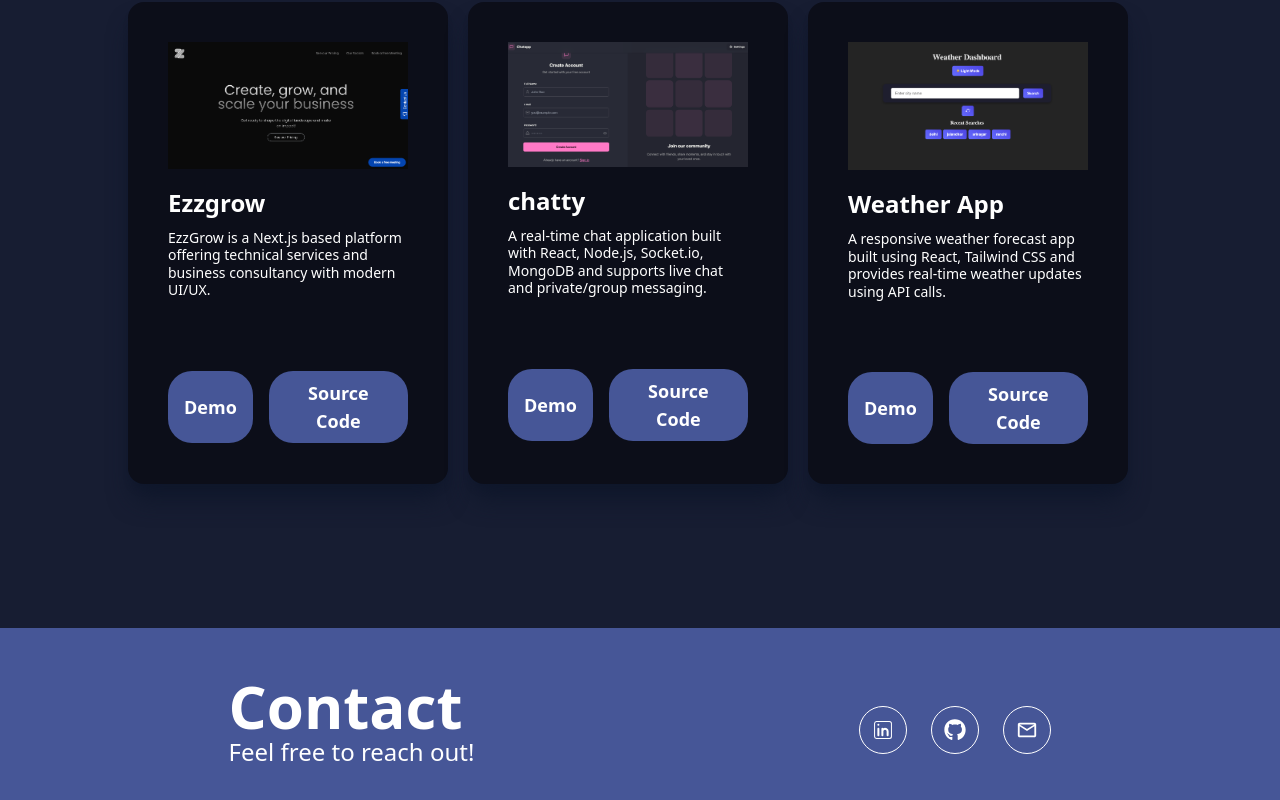
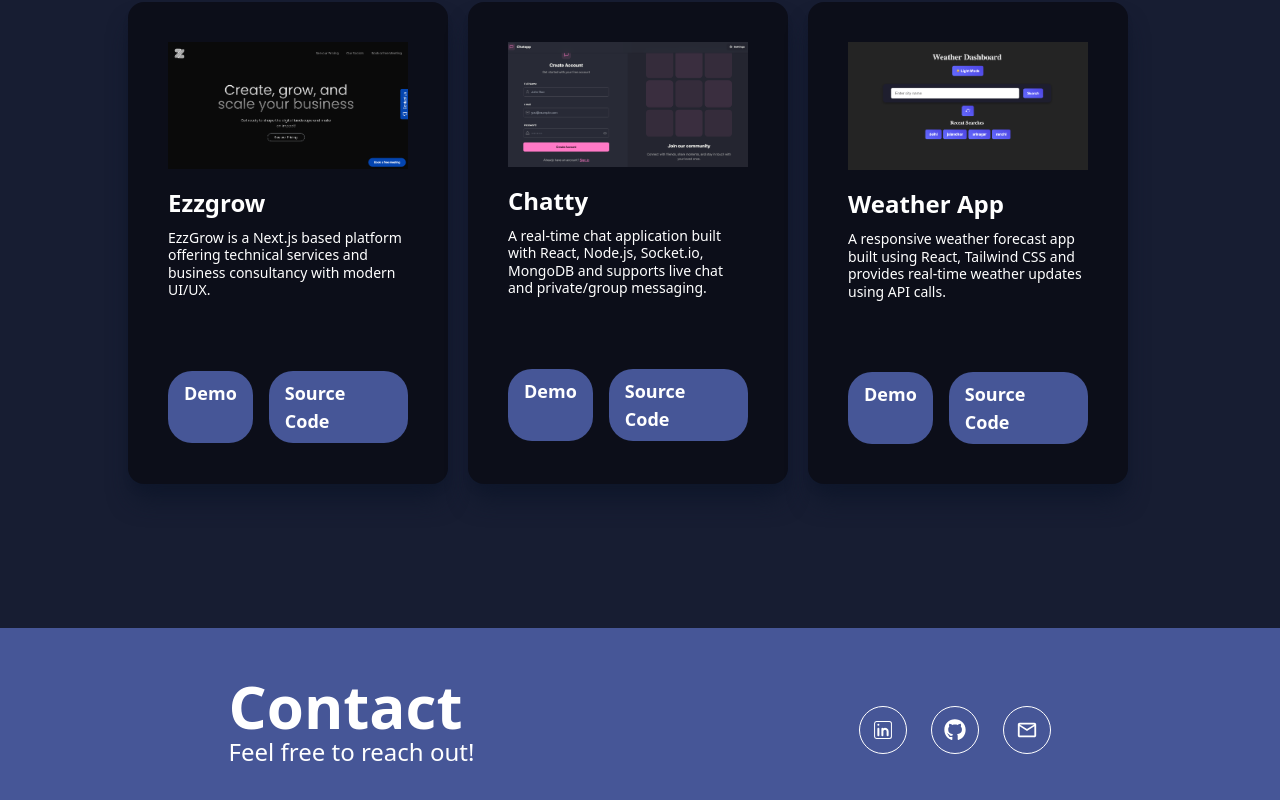
Before and after one commit to snehalsuman/Portfolio, a React (Vite) app: page / in a window 1280 px wide. Shown: the part 2044-2844 px from the top of the page. Built offline with nearby package versions, Linux system fonts and the light colour scheme.

Commit message:
added more functionalities

```diff
--- a/src/Components/Projects/ProjectCard.jsx
+++ b/src/Components/Projects/ProjectCard.jsx
@@ -1,6 +1,6 @@
 import React from "react";
 
-const ProjectCard = ({ title, main, image }) => {
+const ProjectCard = ({ title, main, image, demoLink, codeLink }) => {
   return (
     <div className="p-3 md:p-6 flex flex-col w-80 bg-[#0c0e19] shadow-xl shadow-slate-900 rounded-2xl">
       <img className="p-4 rounded-xl" src={image} alt={title} />
@@ -9,12 +9,22 @@ const ProjectCard = ({ title, main, image }) => {
       </h3>
       <p className="px-4 text-sm md:text-md leading-tight py-2">{main}</p>
       <div className="mt-2 p-2 md:p-4 flex gap-2 md:gap-4">
-        <button className="md:mt-10 text-white py-2 px-3 text-sm md:text-lg md:py-2 md:px-4 hover:opacity-85 duration-300 hover:scale-105 font-semibold rounded-3xl bg-[#465697]">
+        <a
+          href={demoLink}
+          target="_blank"
+          rel="noopener noreferrer"
+          className="md:mt-10 text-white py-2 px-3 text-sm md:text-lg md:py-2 md:px-4 hover:opacity-85 duration-300 hover:scale-105 font-semibold rounded-3xl bg-[#465697]"
+        >
           Demo
-        </button>
-        <button className="md:mt-10 text-white py-2 px-3 text-sm md:text-lg md:py-2 md:px-4 hover:opacity-85 duration-300 hover:scale-105 font-semibold rounded-3xl bg-[#465697]">
+        </a>
+        <a
+          href={codeLink}
+          target="_blank"
+          rel="noopener noreferrer"
+          className="md:mt-10 text-white py-2 px-3 text-sm md:text-lg md:py-2 md:px-4 hover:opacity-85 duration-300 hover:scale-105 font-semibold rounded-3xl bg-[#465697]"
+        >
           Source Code
-        </button>
+        </a>
       </div>
     </div>
   );
--- a/src/Components/Projects/Projects.jsx
+++ b/src/Components/Projects/Projects.jsx
@@ -3,7 +3,6 @@ import ProjectCard from "./ProjectCard";
 import ezzgrow from "../../assets/ezzgrow.png";
 import chatty from "../../assets/chatapp.png";
 import weather from "../../assets/weather.png";
-
 
 const Projects = () => {
   return (
@@ -14,16 +13,22 @@ const Projects = () => {
           title="Ezzgrow"
           main="EzzGrow is a Next.js based platform offering technical services and business consultancy with modern UI/UX."
           image={ezzgrow}
+          demoLink="https://ezzgrow.vercel.app/"
+          codeLink="https://github.com/snehalsuman/ezzgrow-main/tree/main/ezzgrow-final-main"
         />
         <ProjectCard
-          title="chatty"
+          title="Chatty"
           main="A real-time chat application built with React, Node.js, Socket.io, MongoDB and supports live chat and private/group messaging."
           image={chatty}
+          demoLink=""
+          codeLink="https://github.com/snehalsuman/chatapp-backend/tree/main/src"
         />
         <ProjectCard
           title="Weather App"
           main="A responsive weather forecast app built using React, Tailwind CSS and provides real-time weather updates using API calls."
           image={weather}
+          demoLink="https://weather-app-99.vercel.app/"
+          codeLink="https://github.com/snehalsuman/Weather-App"
         />
       </div>
     </div>
```
